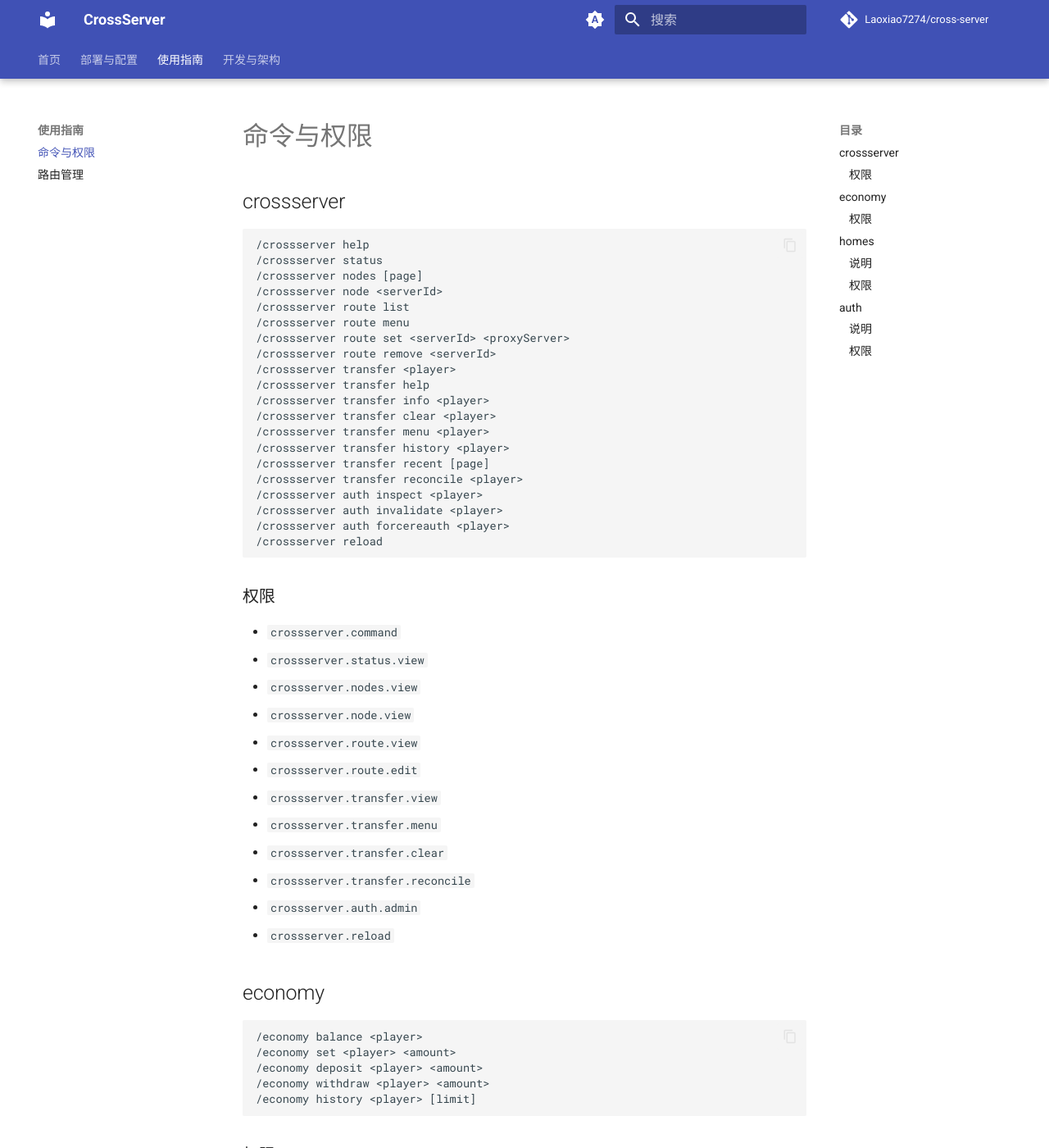
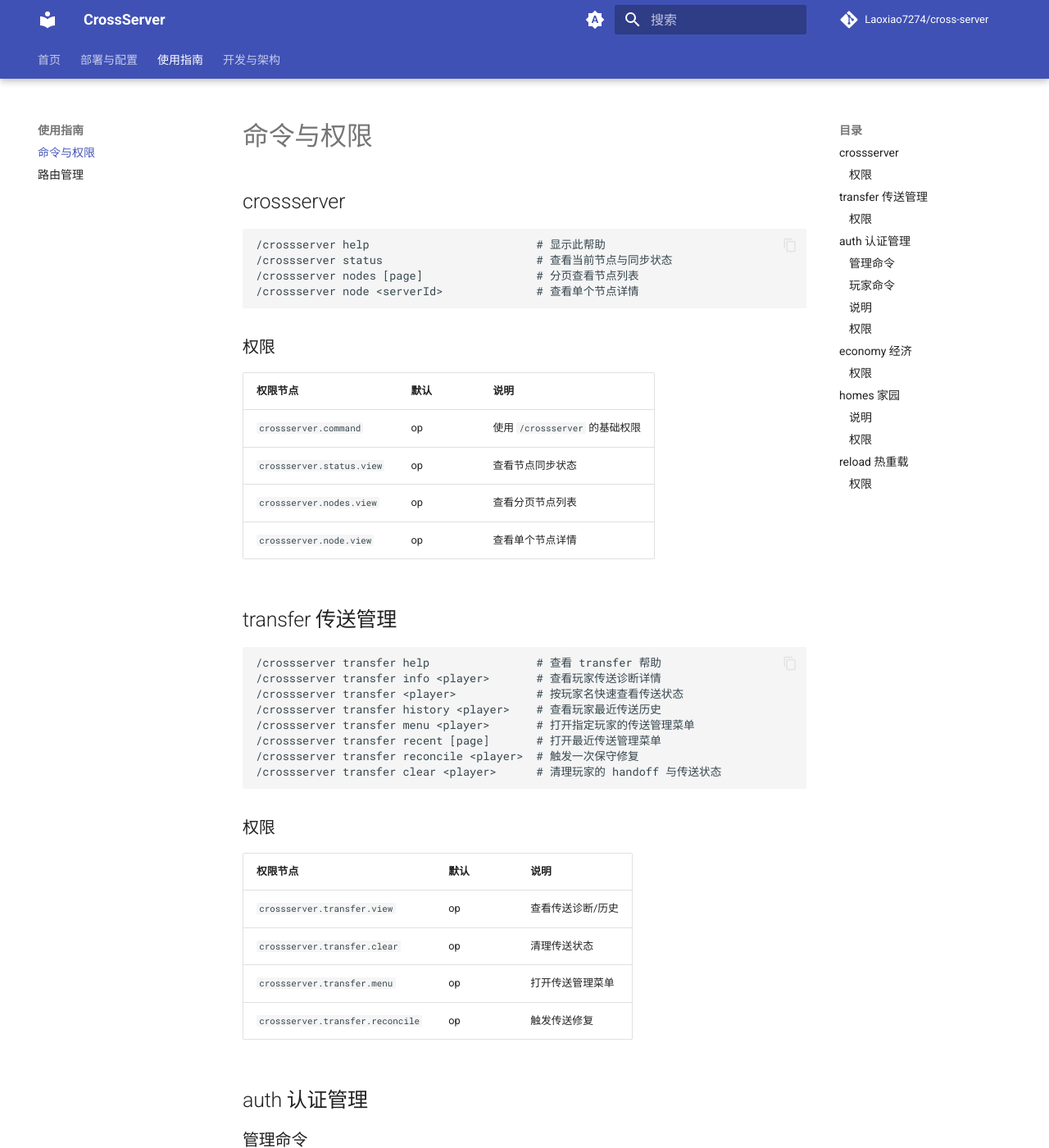
Before and after one commit to Laoxiao7274/cross-server, an MkDocs documentation site: the page built from docs/usage/commands.md, in a window 1280 px wide and 1400 px high. Shown: the whole window at 82% size. Built offline with MkDocs 1.6.1 and Material for MkDocs 9.7.7, drawn with Linux system fonts in a browser that asks for light colours; comment, search, counter and statistics services are not loaded; some of the changed text lies outside the part shown.

Commit message:
docs: add config guide, API docs, rewrite commands with translations
Co-Authored-By: Claude Opus 4.6 <noreply@anthropic.com>

````diff
--- /dev/null
+++ b/docs/dev/api.md
@@ -0,0 +1,168 @@
+# API 文档
+
+`CrossServerApi` 通过 Bukkit `ServicesManager` 注册为服务，其他插件可通过标准方式获取。
+
+## 获取 API
+
+```java
+CrossServerApi api = Bukkit.getServicesManager()
+    .load(CrossServerApi.class)
+    .orElseThrow(() -> new IllegalStateException("cross-server not loaded"));
+```
+
+## 数据同步
+
+### 命名空间注册
+
+```java
+api.registerNamespace("my-plugin.player-data");
+```
+
+所有数据操作都需要指定命名空间。推荐格式：`插件名.数据类型`，如 `economy`、`inventory`、`homes` 等。
+
+### 保存玩家数据
+
+```java
+api.savePlayerData(playerUniqueId, "my-plugin.player-data", "{\"key\": \"value\"}");
+```
+
+### 加载玩家数据
+
+```java
+String payload = api.loadPlayerData(playerUniqueId, "my-plugin.player-data");
+```
+
+### 保存全局数据
+
+```java
+api.saveGlobalData("my-plugin.global", "server-mode", "{\"mode\": \"hardcore\"}");
+```
+
+### 加载全局数据
+
+```java
+String payload = api.loadGlobalData("my-plugin.global", "server-mode");
+```
+
+## 同步监听
+
+### 注册命名空间监听器
+
+```java
+api.registerSyncListener("my-plugin.player-data", (namespace, playerUuid, payload) -> {
+    // 当该命名空间的玩家数据变更时触发
+    logger.info("Player {} data updated: {}", playerUuid, payload);
+});
+```
+
+### 注册全局监听器
+
+```java
+api.registerSyncListener((namespace, playerUuid, payload) -> {
+    // 所有命名空间的数据变更都会触发
+});
+```
+
+### 带可卸载句柄的监听器
+
+```java
+Runnable handle = api.registerSyncListenerHandle("my-plugin.player-data", listener);
+// 不再需要时卸载
+handle.run();
+```
+
+## 会话管理
+
+### 开启玩家会话锁
+
+```java
+boolean locked = api.openPlayerSession(playerUniqueId);
+if (!locked) {
+    // 会话锁获取失败，可能正在同步中
+    player.kick("你的跨服会话正在同步中，请稍后重试");
+}
+```
+
+### 关闭玩家会话锁
+
+```java
+api.closePlayerSession(playerUniqueId);
+```
+
+## 传送系统
+
+### 发起跨服传送
+
+```java
+TeleportTarget target = new TeleportTarget("server-2", location);
+api.requestTeleport(playerUniqueId, target, "command");
+```
+
+## 传送管理
+
+```java
+// 查看玩家当前传送状态
+api.inspectTransfer(playerUniqueId);
+
+// 查看详细诊断信息
+api.inspectTransferDiagnostics(playerUniqueId);
+
+// 查询最近传送历史
+api.getTransferHistory(playerUniqueId, 10);
+
+// 查询全服最近传送
+api.getRecentTransferHistory(20);
+
+// 清理卡住的传送状态
+api.clearTransfer(playerUniqueId, "admin");
+```
+
+## 认证管理
+
+```java
+// 查看玩家认证状态
+api.inspectAuth(playerUniqueId);
+
+// 使玩家 ticket 失效
+api.invalidateAuthTickets(playerUniqueId, "admin");
+
+// 强制重新认证
+api.forceReauthenticate(playerUniqueId, "admin");
+```
+
+## 经济服务
+
+```java
+EconomyService economy = api.getEconomyService();
+
+// 查询余额
+BigDecimal balance = economy.getBalance(player);
+
+// 设置余额
+economy.setBalance(player, bigDecimalValue);
+
+// 存款
+economy.deposit(player, amount);
+
+// 取款
+economy.withdraw(player, amount);
+
+// 获取交易记录
+List<EconomyTransactionEntry> history = economy.getTransactionHistory(player, 50);
+```
+
+## 同步命名空间参考
+
+以下是插件内置的同步命名空间，供其他插件接入时参考：
+
+| 命名空间 | 说明 |
+|---|---|
+| `economy` | 经济数据 |
+| `inventory` | 背包数据 |
+| `enderchest` | 末影箱数据 |
+| `player-state` | 玩家状态（血量、饥饿值等） |
+| `homes` | 家园位置数据 |
+| `auth.profile` | 认证账号信息 |
+| `auth.ticket` | 认证 ticket |
+| `teleport.handoff` | 传送 handoff 数据 |
+| `cluster.config` | `teleport.routes` 共享路由表 |
--- a/docs/usage/commands.md
+++ b/docs/usage/commands.md
@@ -3,69 +3,107 @@
 ## crossserver
 
 ```text
-/crossserver help
-/crossserver status
-/crossserver nodes [page]
-/crossserver node <serverId>
-/crossserver route list
-/crossserver route menu
-/crossserver route set <serverId> <proxyServer>
-/crossserver route remove <serverId>
-/crossserver transfer <player>
-/crossserver transfer help
-/crossserver transfer info <player>
-/crossserver transfer clear <player>
-/crossserver transfer menu <player>
-/crossserver transfer history <player>
-/crossserver transfer recent [page]
-/crossserver transfer reconcile <player>
-/crossserver auth inspect <player>
-/crossserver auth invalidate <player>
-/crossserver auth forcereauth <player>
-/crossserver reload
+/crossserver help                         # 显示此帮助
+/crossserver status                       # 查看当前节点与同步状态
+/crossserver nodes [page]                 # 分页查看节点列表
+/crossserver node <serverId>              # 查看单个节点详情
 ```
 
 ### 权限
 
-- `crossserver.command`
-- `crossserver.status.view`
-- `crossserver.nodes.view`
-- `crossserver.node.view`
-- `crossserver.route.view`
-- `crossserver.route.edit`
-- `crossserver.transfer.view`
-- `crossserver.transfer.menu`
-- `crossserver.transfer.clear`
-- `crossserver.transfer.reconcile`
-- `crossserver.auth.admin`
-- `crossserver.reload`
+| 权限节点 | 默认 | 说明 |
+|---|---|---|
+| `crossserver.command` | op | 使用 `/crossserver` 的基础权限 |
+| `crossserver.status.view` | op | 查看节点同步状态 |
+| `crossserver.nodes.view` | op | 查看分页节点列表 |
+| `crossserver.node.view` | op | 查看单个节点详情 |
 
-## economy
+## transfer 传送管理
 
 ```text
-/economy balance <player>
-/economy set <player> <amount>
-/economy deposit <player> <amount>
-/economy withdraw <player> <amount>
-/economy history <player> [limit]
+/crossserver transfer help                # 查看 transfer 帮助
+/crossserver transfer info <player>       # 查看玩家传送诊断详情
+/crossserver transfer <player>            # 按玩家名快速查看传送状态
+/crossserver transfer history <player>    # 查看玩家最近传送历史
+/crossserver transfer menu <player>       # 打开指定玩家的传送管理菜单
+/crossserver transfer recent [page]       # 打开最近传送管理菜单
+/crossserver transfer reconcile <player>  # 触发一次保守修复
+/crossserver transfer clear <player>      # 清理玩家的 handoff 与传送状态
 ```
 
 ### 权限
 
-- `crossserver.economy.balance`
-- `crossserver.economy.history`
-- `crossserver.economy.set`
-- `crossserver.economy.deposit`
-- `crossserver.economy.withdraw`
+| 权限节点 | 默认 | 说明 |
+|---|---|---|
+| `crossserver.transfer.view` | op | 查看传送诊断/历史 |
+| `crossserver.transfer.clear` | op | 清理传送状态 |
+| `crossserver.transfer.menu` | op | 打开传送管理菜单 |
+| `crossserver.transfer.reconcile` | op | 触发传送修复 |
 
-## homes
+## auth 认证管理
+
+### 管理命令
 
 ```text
-/home [name]
-/homes
-/sethome <name>
-/delhome <name>
-/setdefaulthome <name>
+/crossserver auth inspect <player>        # 查看玩家认证运行时与快照状态
+/crossserver auth invalidate <player>     # 使玩家跨服 ticket 失效
+/crossserver auth forcereauth <player>    # 强制玩家重新认证
+```
+
+### 玩家命令
+
+```text
+/login <password>                         # 登录
+/l <password>                             # 登录（缩写）
+/register <password> <confirm>            # 注册并创建跨服登录账号
+/reg <password> <confirm>                 # 注册（缩写）
+/changepassword <old> <new>               # 修改跨服登录密码
+```
+
+### 说明
+
+- 玩家可通过命令登录，也可直接在聊天栏输入密码完成登录
+- 登录期间会显示 Title、ActionBar、BossBar
+- 登录成功后会生成短时 ticket，用于跨服免重登
+- 未认证阶段会限制移动、交互、背包、丢弃/拾取、非白名单命令等行为
+
+### 权限
+
+| 权限节点 | 默认 | 说明 |
+|---|---|---|
+| `crossserver.auth.admin` | — | 认证管理命令（inspect / invalidate / forcereauth） |
+| `crossserver.auth.login` | true | 使用 `/login` |
+| `crossserver.auth.register` | true | 使用 `/register` |
+| `crossserver.auth.changepassword` | true | 使用 `/changepassword` |
+
+## economy 经济
+
+```text
+/economy balance <player>                 # 查看玩家余额
+/economy set <player> <amount>            # 设置玩家余额
+/economy deposit <player> <amount>        # 存入
+/economy withdraw <player> <amount>       # 取出
+/economy history <player> [limit]         # 查看交易记录
+```
+
+### 权限
+
+| 权限节点 | 默认 | 说明 |
+|---|---|---|
+| `crossserver.economy.balance` | op | 查看余额 |
+| `crossserver.economy.history` | op | 查看交易记录 |
+| `crossserver.economy.set` | op | 设置余额 |
+| `crossserver.economy.deposit` | op | 存入 |
+| `crossserver.economy.withdraw` | op | 取出 |
+
+## homes 家园
+
+```text
+/home [name]                              # 传送到默认家园或指定名称
+/homes                                    # 查看家园列表（打开 UI 菜单）
+/sethome <name>                           # 设置当前位置为家园
+/delhome <name>                           # 删除家园
+/setdefaulthome <name>                    # 设置默认家园
 ```
 
 ### 说明
@@ -77,32 +115,23 @@
 
 ### 权限
 
-- `crossserver.homes.list`
-- `crossserver.homes.menu`
-- `crossserver.homes.teleport`
-- `crossserver.homes.set`
-- `crossserver.homes.delete`
-- `crossserver.homes.default`
+| 权限节点 | 默认 | 说明 |
+|---|---|---|
+| `crossserver.homes.list` | true | 使用 `/homes` |
+| `crossserver.homes.menu` | true | 打开家园 UI 菜单 |
+| `crossserver.homes.teleport` | true | 使用 `/home` 传送 |
+| `crossserver.homes.set` | true | 使用 `/sethome` |
+| `crossserver.homes.delete` | true | 使用 `/delhome` |
+| `crossserver.homes.default` | true | 使用 `/setdefaulthome` |
 
-## auth
+## reload 热重载
 
 ```text
-/login <password>
-/l <password>
-/register <password> <confirm>
-/reg <password> <confirm>
-/changepassword <old> <new>
+/crossserver reload                       # 热重载配置与内部服务
 ```
-
-### 说明
-
-- 玩家可通过命令登录，也可直接在聊天栏输入密码完成登录
-- 登录期间会显示 Title、ActionBar、BossBar
-- 登录成功后会生成短时 ticket，用于跨服免重登
-- 未认证阶段会限制移动、交互、背包、丢弃/拾取、非白名单命令等行为
 
 ### 权限
 
-- `crossserver.auth.login`
-- `crossserver.auth.register`
-- `crossserver.auth.changepassword`
+| 权限节点 | 默认 | 说明 |
+|---|---|---|
+| `crossserver.reload` | op | 热重载插件 |
--- a/mkdocs.yml
+++ b/mkdocs.yml
@@ -51,9 +51,11 @@ nav:
   - 首页: index.md
   - 部署与配置:
       - 安装: setup/installation.md
+      - 配置指南: setup/config.md
       - Velocity 代理: setup/velocity.md
   - 使用指南:
       - 命令与权限: usage/commands.md
       - 路由管理: usage/routes.md
   - 开发与架构:
       - 架构概览: dev/architecture.md
+      - API 文档: dev/api.md
````
Also changed, not shown: docs/setup/config.md (added, +109 -0 lines).
